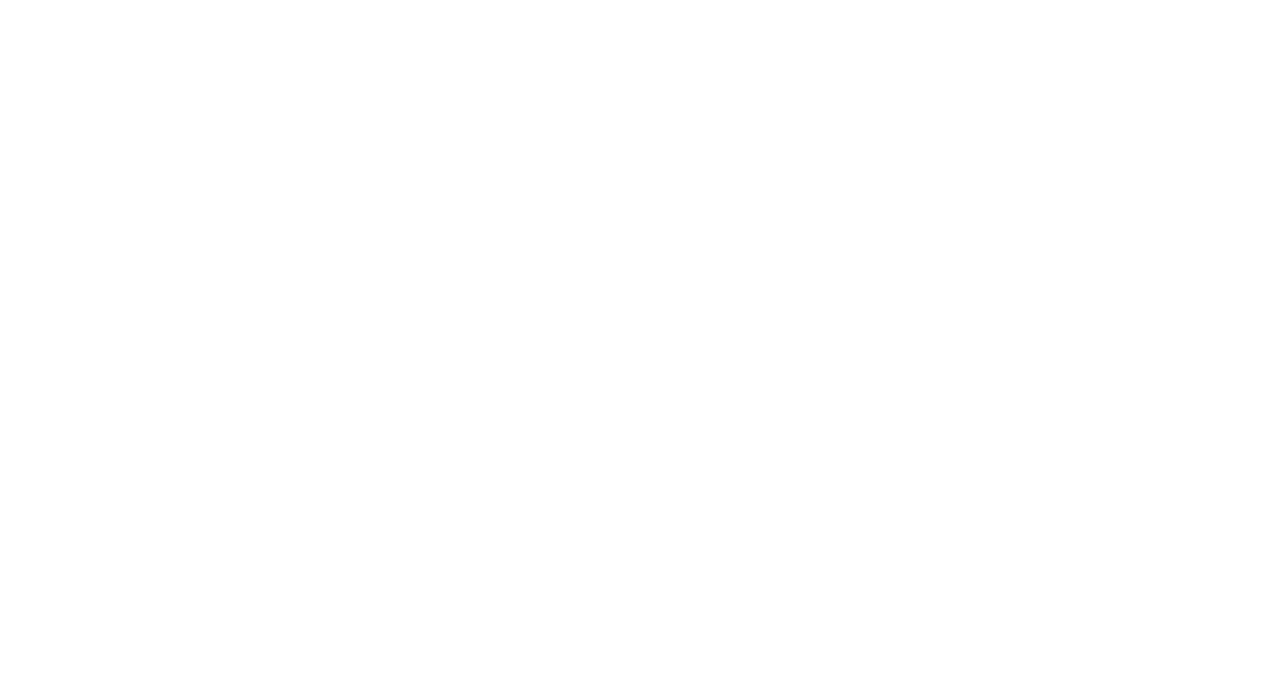
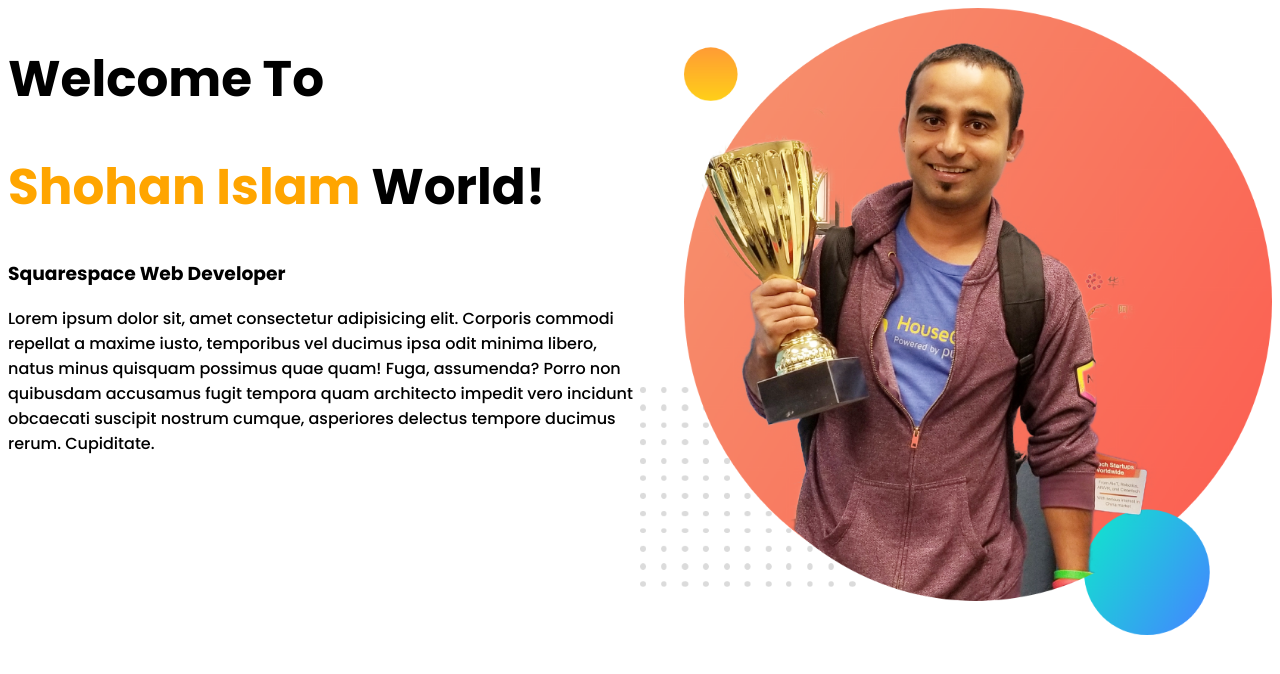
Before and after one commit to shohanislambd/developer-portfolio-shohan, a plain HTML site: page index.html in a window 1280 px wide. Drawn offline with Linux system fonts and the light colour scheme.

Commit message:
updated text and image

```diff
--- a/index.html
+++ b/index.html
@@ -10,7 +10,19 @@
 </head>
 
 <body>
-
+    <div class="text-area">
+        <h1>Welcome To</h1>
+        <h1><span>Shohan Islam</span> World!</h1>
+        <h3> Squarespace Web Developer</h3>
+        <p>Lorem ipsum dolor sit, amet consectetur adipisicing elit. Corporis commodi repellat a maxime iusto,
+            temporibus
+            vel ducimus ipsa odit minima libero, natus minus quisquam possimus quae quam! Fuga, assumenda? Porro non
+            quibusdam accusamus fugit tempora quam architecto impedit vero incidunt obcaecati suscipit nostrum cumque,
+            asperiores delectus tempore ducimus rerum. Cupiditate.</p>
+    </div>
+    <div class="image-area">
+        <img src="images/jhankar.png" alt="jhankar">
+    </div>
 </body>
 
 </html>
--- a/style.css
+++ b/style.css
@@ -0,0 +1,26 @@
+@import url('https://fonts.googleapis.com/css2?family=Poppins:wght@100;200;500;700&display=swap');
+
+h1 {
+    font-size: 50px;
+}
+
+h1 span {
+    color: orange;
+}
+
+* {
+    font-family: 'Poppins', sans-serif;
+    /* margin: 0;
+    padding: 0; */
+}
+
+.text-area,
+.image-area {
+    width: 50%;
+    float: left;
+}
+
+.image-area img {
+    width: 100%;
+    height: 100%;
+}
```
